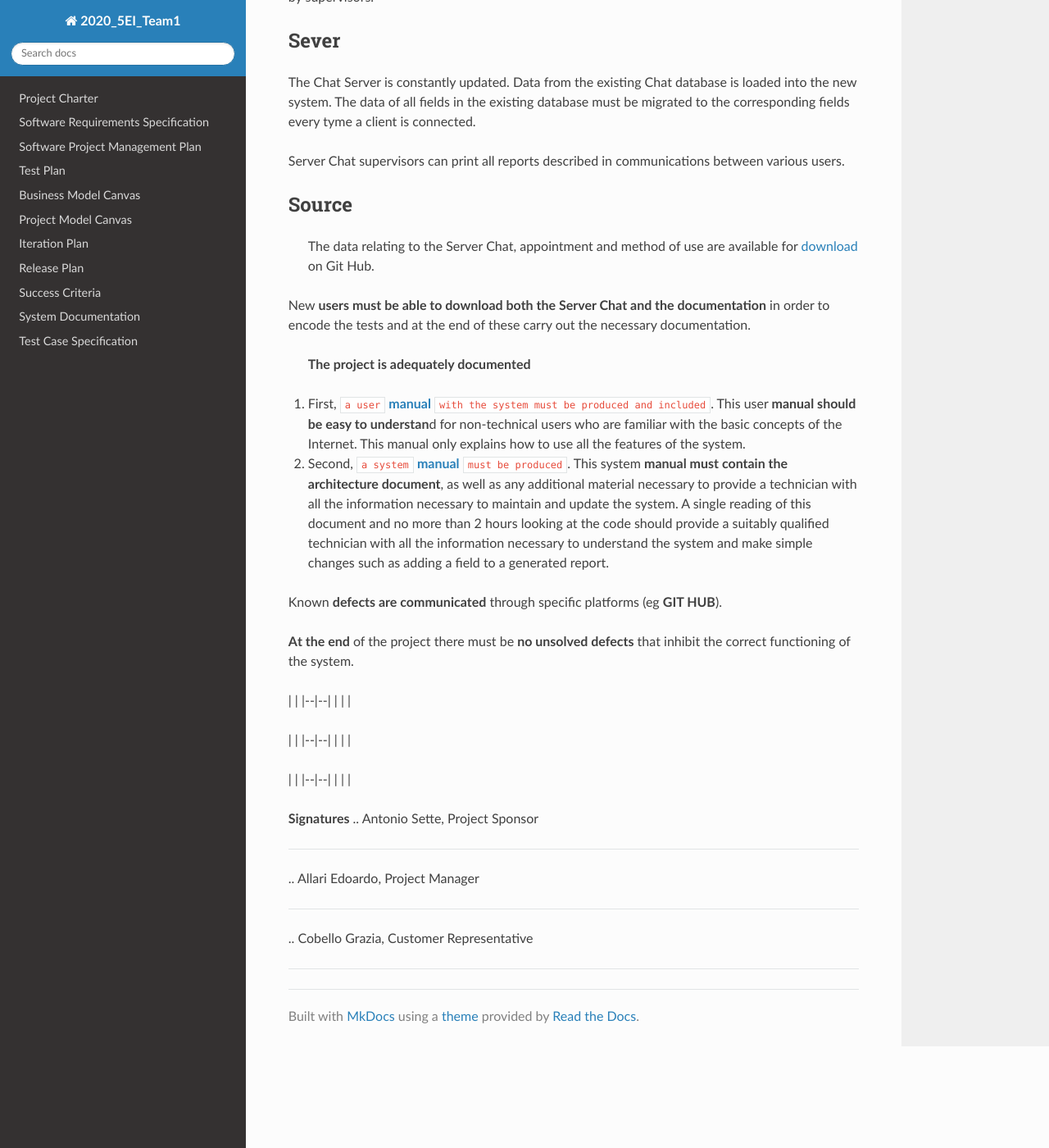
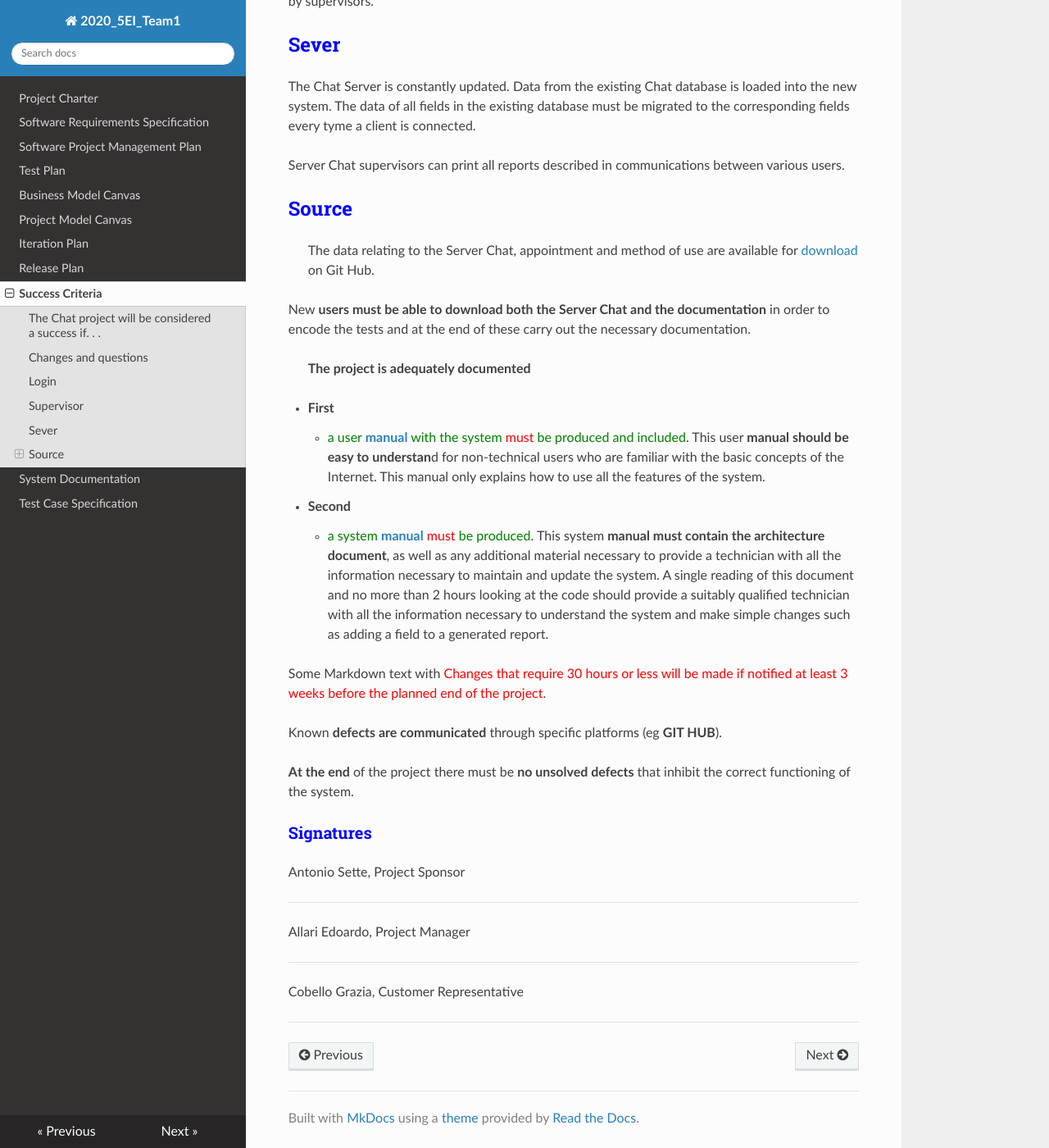
Before and after one commit to teddyedo/2020_5EI_team1_Allari, an MkDocs documentation site: the page built from docs/Success_Criteria.md, in a window 1280 px wide and 1400 px high, scrolled down 1298 px. Shown: the whole window at 82% size. Built offline with MkDocs 1.6.1, drawn with Linux system fonts in a browser that asks for light colours; nearby versions of some CDN libraries; some of the changed text lies outside the part shown.

Commit message:
added Success criteria

```diff
--- a/docs/Success_ Criteria.md
+++ b/docs/Success_Criteria.md
@@ -1,27 +1,26 @@
-# Success criteria for the Chat project
-## The Chat project will be considered a success if. . .
-
+# <span style="color:red">**Success criteria for the Chat project**</span>
+## <span style="color:blue">**The Chat project will be considered a success if. . .**</span>
  - A fully functional test system is delivered by December 13th.
  - The system must be delivered in a ready state for use in the intended production environment for the intended purpose.
  - Users must receive the training they need to start using the system.
 
 Both of these goals will be considered and if users have questions during the system development period, they must be resolved before December 5th.
 
-## Changes and questions
+## <span style="color:blue">**Changes and questions**</span>
 
 Questions raised during the development and trial period are addressed based on the troubleshooting plan contained in the software project management plan.
 
-All **critical defects** found **before November 5th will be resolved**. A critical flaw is a flaw for which there is no convenient solution. In addition to correcting defects, the requested changes will be managed on an escalator. `Changes that require 30 hours or less will be made if notified at least 3 weeks before the planned end of the project`. Changes that require 20 hours or less will be made if notified at least 2 weeks before the planned end of the project. Changes that require 10 hours or less will be made if notified at least 1 week before the planned end of the project.
+All **critical defects** found **before November 5th will be resolved**. A critical flaw is a flaw for which there is no convenient solution. In addition to correcting defects, the requested changes will be managed on an escalator. <span style="color:red">Changes that require 30 hours or less will be made if notified at least 3 weeks before the planned end of the project</span>. Changes that require 20 hours or less will be made if notified at least 2 weeks before the planned end of the project. Changes that require 10 hours or less will be made if notified at least 1 week before the planned end of the project.
 
 Users must be informed about the features and possibilities of the Chat in order to make correct use of it.
 
-## Login
+## <span style="color:blue">**Login**</span>
 
-`A user can easily log into the system.`
+	A user can easily log into the system.
 
 This specifically means that the user will be able to select the access option, type their first and last name or part of their first and / or last name, select a room of interest and press a confirmation button.
 
-## Supervisor
+## <span style="color:blue">**Supervisor**</span>
 
     Chat supervisors can edit rooms by adding new ones or deleting old ones.
 
@@ -32,14 +31,14 @@ In particular, a ***supervisor will be able to access the system***, select the
 Chat ***supervisors cannot create and edit other users' accounts.***
 This means that the accounts of students, directors and colleagues can only be banned or restricted but cannot be directly modified by supervisors.
 
-## Sever
+## <span style="color:blue">**Sever**</span>
 The Chat Server is constantly updated.
 Data from the existing Chat database is loaded into the new system. The data of all fields in the existing database must be migrated to the corresponding fields every tyme a client is connected.
 
 
 Server Chat supervisors can print all reports described in communications between various users.
 
-## Source
+## <span style="color:blue">**Source**</span>
 
 
 
@@ -49,38 +48,24 @@ New **users must be able to download both the Server Chat and the documentation*
 
 > **The project is adequately documented**
 
-1. First, `a user` [**manual**](https://github.com/JacopoWolf/PotatoChatProtocol/blob/master/docs/PCP-Min.md) `with the system must be produced and included`. This user **manual should be easy to understan**d for non-technical users who are familiar with the basic concepts of the Internet. This manual only explains how to use all the features of the system.
++ **First**
+    + <span style="color:green">a user</span> [**manual**](https://github.com/JacopoWolf/PotatoChatProtocol/blob/master/docs/PCP-Min.md) <span style="color:green">with the system</span><span style="color:red"> must </span><span style="color:green">be produced and included</span>. This user **manual should be easy to understan**d for non-technical users who are familiar with the basic concepts of the Internet. This manual only explains how to use all the features of the system.
 
++ **Second**
+	+ <span style="color:green">a system</span> [**manual**](https://github.com/JacopoWolf/PotatoChatProtocol/blob/master/docs/PCP-Min.md) <span style="color:red"> must </span><span style="color:green">be produced</span>. This system **manual must contain the architecture document**, as well as any additional material necessary to provide a technician with all the information necessary to maintain and update the system. A single reading of this document and no more than 2 hours looking at the code should provide a suitably qualified technician with all the information necessary to understand the system and make simple changes such as adding a field to a generated report.
 
-
-2. Second, `a system` [**manual**](https://github.com/JacopoWolf/PotatoChatProtocol/blob/master/docs/PCP-Min.md) `must be produced`. This system **manual must contain the architecture document**, as well as any additional material necessary to provide a technician with all the information necessary to maintain and update the system. A single reading of this document and no more than 2 hours looking at the code should provide a suitably qualified technician with all the information necessary to understand the system and make simple changes such as adding a field to a generated report.
-
-
+Some Markdown text with <span style="color:red">Changes that require 30 hours or less will be made if notified at least 3 weeks before the planned end of the project</span>.
 
 Known **defects are communicated** through specific platforms (eg **GIT HUB**).
 
 **At the end** of the project there must be **no unsolved defects** that inhibit the correct functioning of the system.
 
-|   |
-|--|--|
-|  |  |
 
-|   |
-|--|--|
-|  |  |
-
-|   |
-|--|--|
-|  |  |
-
-**Signatures**
-..
+### <span style="color:blue">**Signatures**</span>
 Antonio Sette, Project Sponsor
 ___
-..
 Allari Edoardo, Project Manager
+___
 
-___
-..
 Cobello Grazia, Customer Representative
 ___
```
